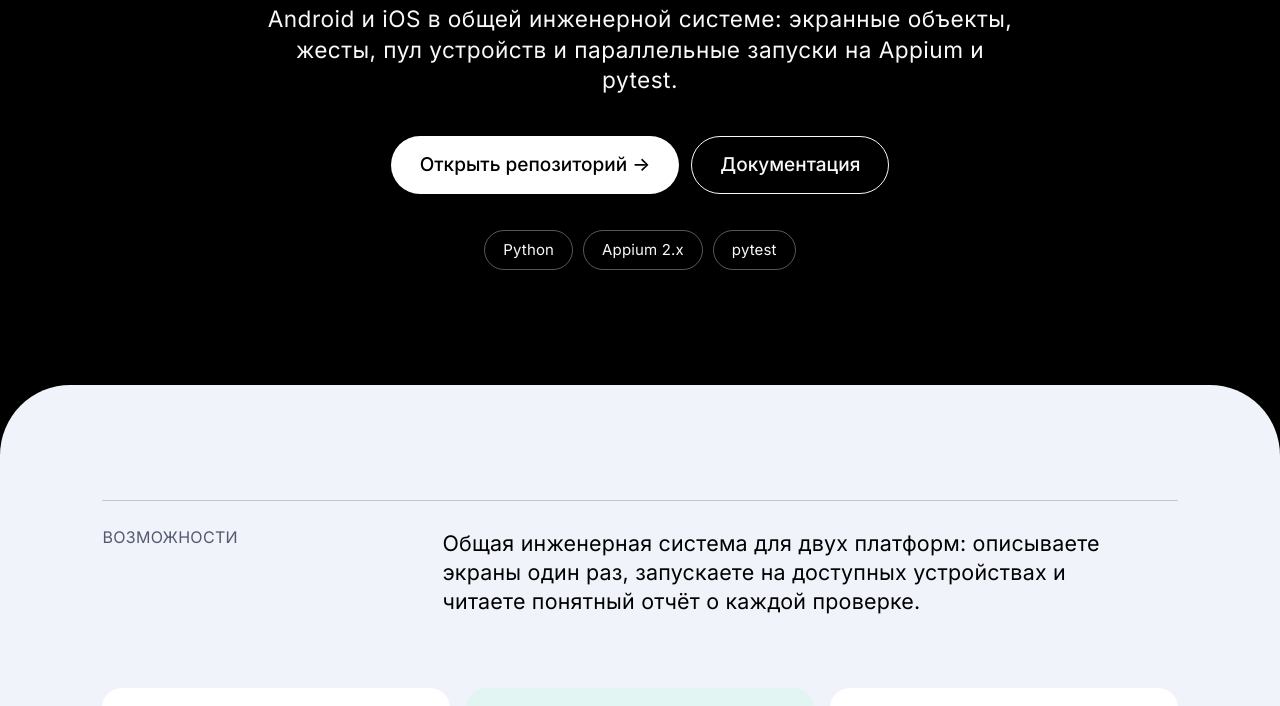
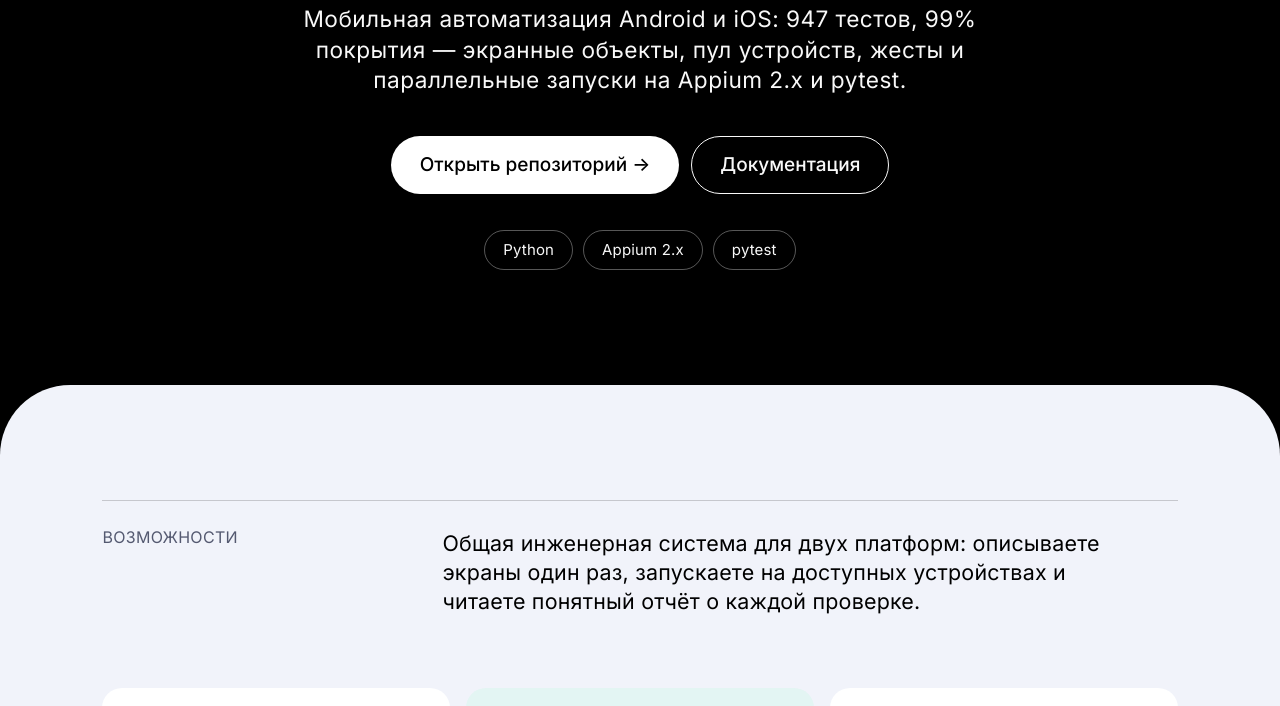
Before and after one commit to ssrjkk/mobius, a plain HTML site: page docs/index.html in a window 1280 px wide. Shown: the part 394-1100 px from the top of the page. Drawn offline with Linux system fonts and the light colour scheme.

Commit message:
site: контент витрины — авторитетные формулировки и стек проекта

```diff
--- a/docs/index.html
+++ b/docs/index.html
@@ -152,7 +152,7 @@ strong{font-weight:500}
 <section class="hero g">
   <div class="h-anim">
     <h1 class="hero-h">Два мира.<br>Один подход к тестам.</h1>
-    <p class="lead">Android и iOS в общей инженерной системе: экранные объекты, жесты, пул устройств и параллельные запуски на Appium и pytest.</p>
+    <p class="lead">Мобильная автоматизация Android и iOS: 947 тестов, 99% покрытия — экранные объекты, пул устройств, жесты и параллельные запуски на Appium 2.x и pytest.</p>
     <div class="btnrow">
       <a class="pill pill-light" href="https://github.com/ssrjkk/mobius#readme">Открыть репозиторий →</a>
       <a class="pill pill-line" href="https://github.com/ssrjkk/mobius#readme">Документация</a>
```
